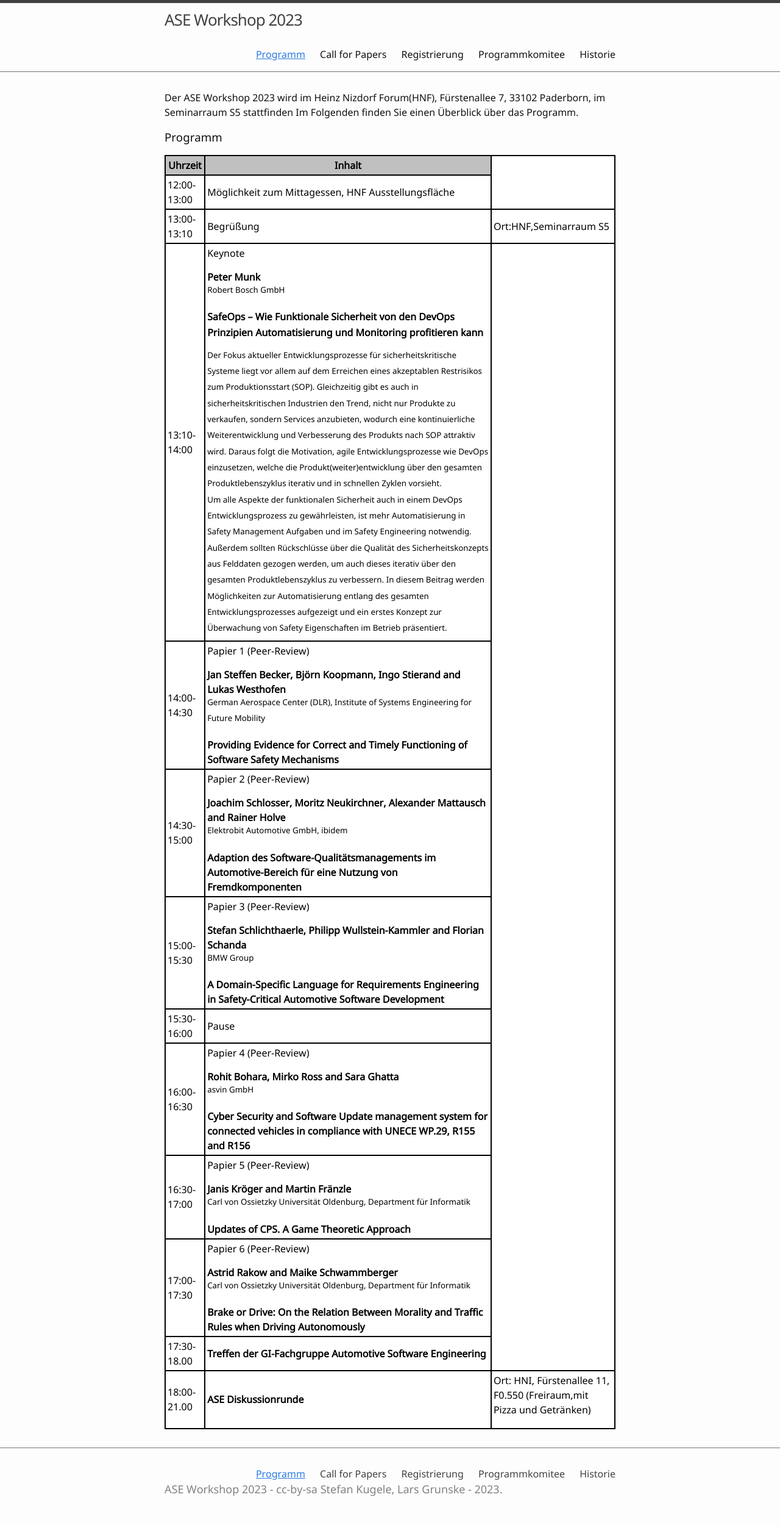
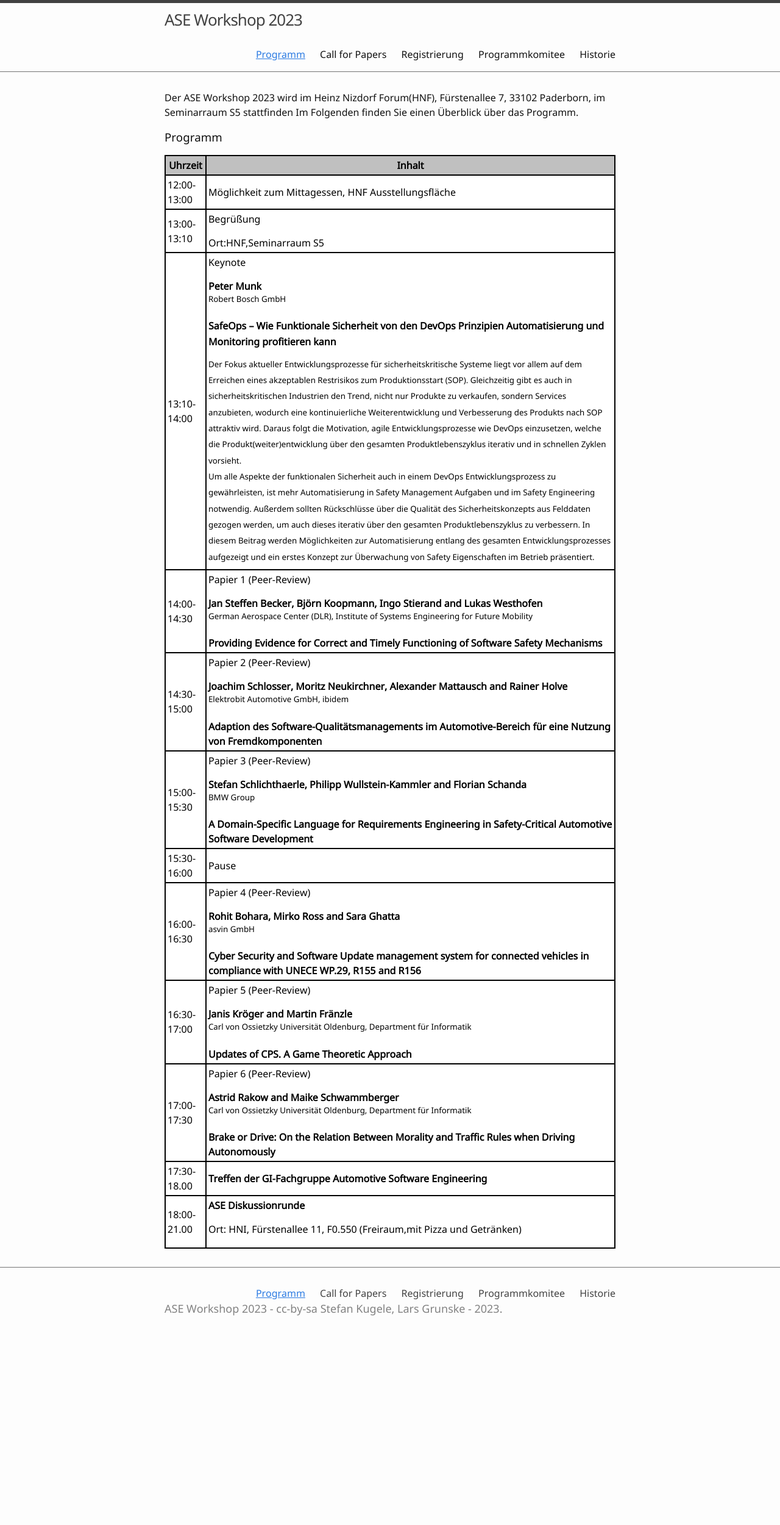
Before and after one commit to ASE-Workshop/2023, a Jekyll site: the page built from 0-programm.md, in a window 1280 px wide. Shown: the whole page at 61% size. Built offline with Jekyll 4.4.1, drawn with Linux system fonts in a browser that asks for light colours; after the commit the page ends 2204 px from its top, so only the background shows below that.

```diff
--- a/0-programm.md
+++ b/0-programm.md
@@ -52,8 +52,8 @@ table.GeneratedTable thead {
     </tr>
     <tr>
       <td>13:00-13:10</td>
-      <td>Begrüßung</td>
-      <td>Ort:HNF,Seminarraum S5</td>
+      <td>Begrüßung <p></p>
+      Ort:HNF,Seminarraum S5</td>
     </tr>
     <tr>
       <td>13:10-14:00</td>
```
Also changed, not shown: other parts of 0-programm.md (+2 -2 lines).
